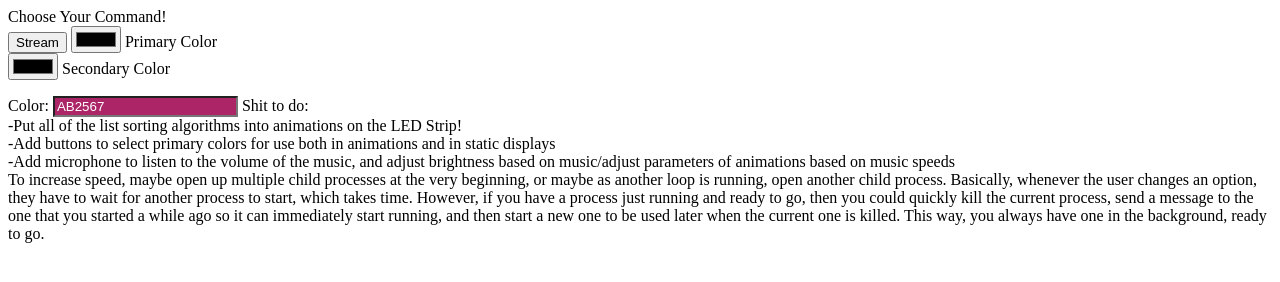
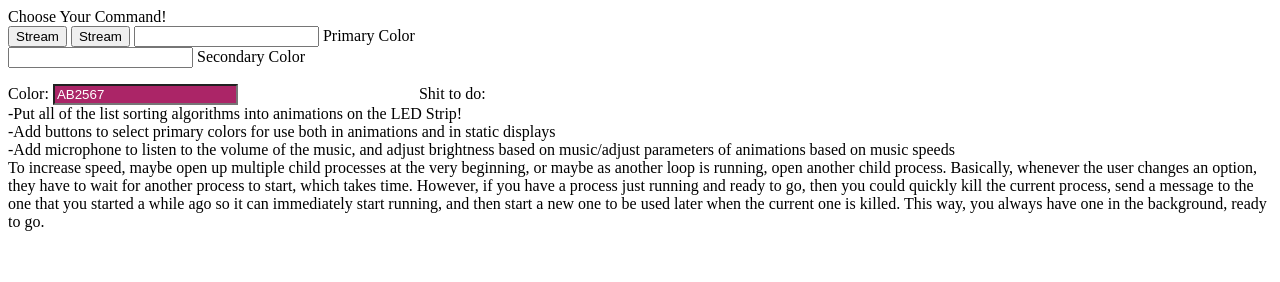
Before and after one commit to Jomanw/Roomie, a website: page form.html in a window 1280 px wide. Drawn offline with Linux system fonts and the light colour scheme.

Commit message:
small change

```diff
--- a/child.js
+++ b/child.js
@@ -27,7 +27,7 @@ process.on('message', function(m) {
 	console.log(m);
 	if (m.animationType == "stream") {
 		runMovingStreamAnimation(m.primary_color,m.secondary_color);
-	} else if (m.animationType == "color") {
+	} else if (m.animationType == "singleColor") {
 		ws281x.render(redData);
 	} else if (m.animationType == "random")  {
 		runRandomPixelAnimation(m.lights,m.primary_color,m.secondary_color);
--- a/form.html
+++ b/form.html
@@ -1,5 +1,25 @@
 <link rel = "stylesheet" type="text/css" href="styles.css" />
 <script src="jscolor.js"></script>
+
+
+<script>
+
+function animationSubmit(animationType) {
+	var xhr = new XMLHttpRequest();
+
+	xhr.open("POST", document.location.host + "/animations", true);
+	xhr.setRequestHeader('Content-Type', 'application/json');
+	xhr.send(JSON.stringify({
+		animationType:animationType,
+		primaryColor:document.getElementById("primaryColor").value,
+		secondaryColor:document.getElementById("secondaryColor").value
+}));
+	var form = document.getElementById(formId);
+
+}
+
+
+</script>
 
 
 <div id="radio-group">
@@ -17,10 +37,11 @@
 </form> -->
 
 <form action="/animations" method="post" id="animationForm">
-	<button type="submit" form="animationForm" value="stream"> Stream </button>
+	<button type="button" form="animationForm" onClick="animationSubmit('stream')" value="stream"> Stream </button>
+	<button type="button" form="animationForm" onClick="animationSubmit('singleColor')" value="singleColor"> Stream </button>
 
-	<input type="color" name="primaryColor" onChange="this.form.submit()"> Primary Color <br>
-	<input type="color" name="secondaryColor" onChange="this.form.submit()"> Secondary Color <br>
+	<input type="jscolor" name="primaryColor" id="primaryColor" onChange="animationSubmit('singleColor')"> Primary Color <br>
+	<input type="jscolor" name="secondaryColor" id="secondaryColor" onChange="animationSubmit('singleColor')"> Secondary Color <br>
 </form>
 
 
```
